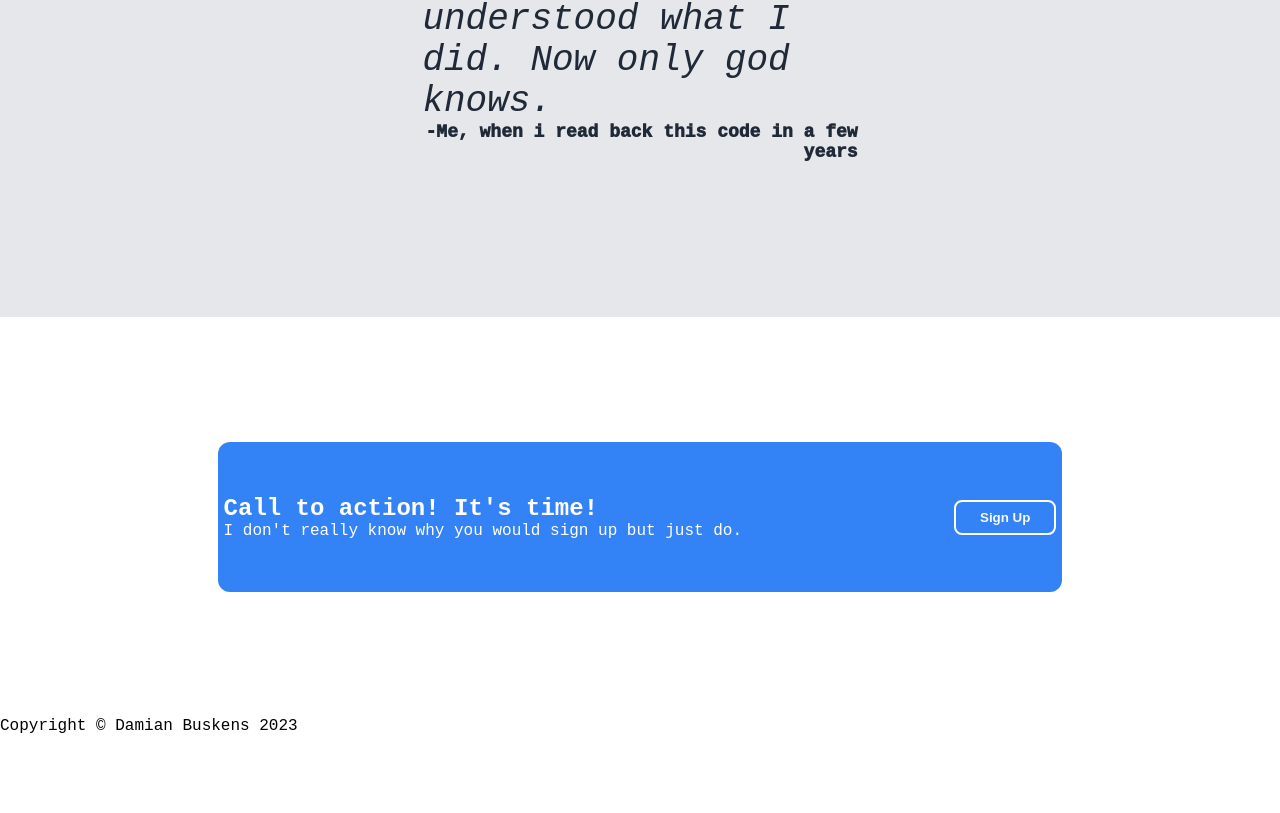
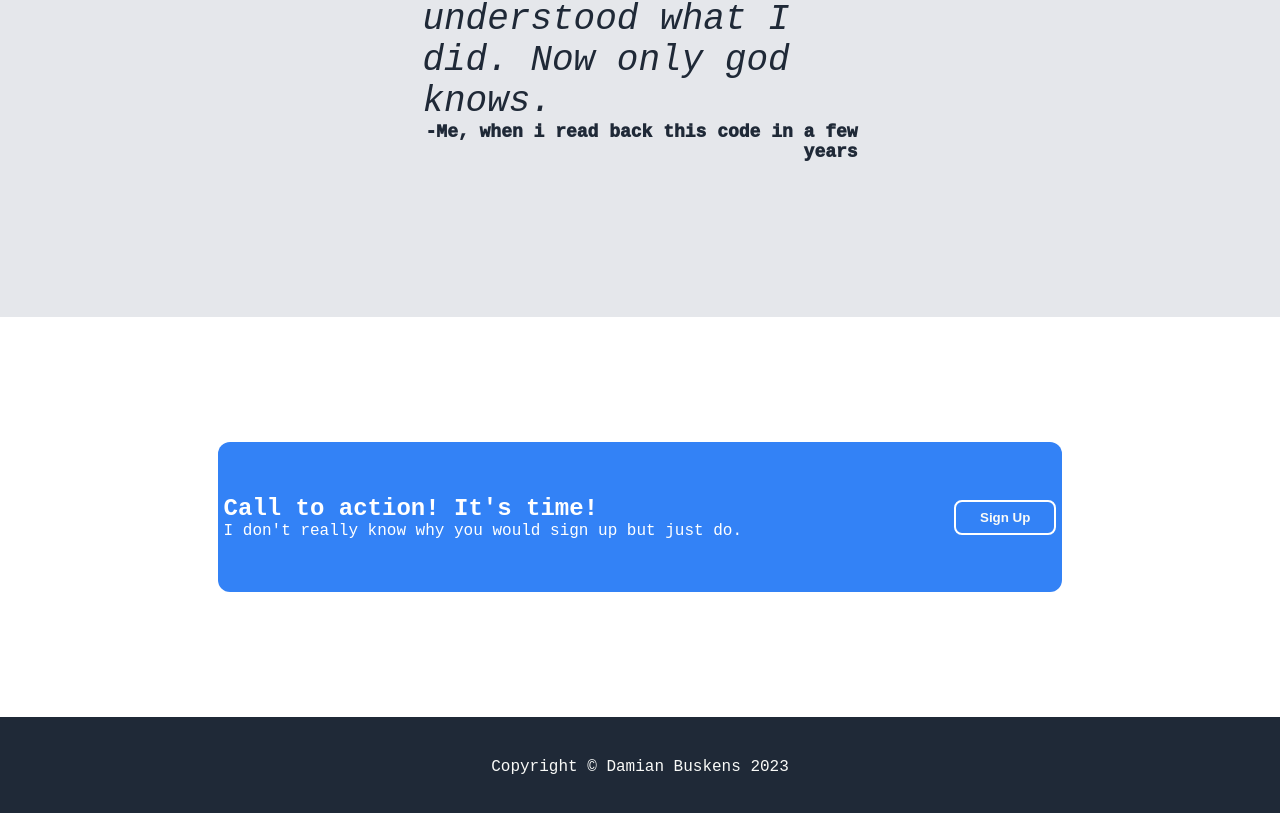
Before and after one commit to Damianen/Landing-page, a plain HTML site: page index.html in a window 1280 px wide. Shown: the part 1433-2246 px from the top of the page. Before the commit the page ends 2168 px from the top, so only its background shows below. Drawn offline with Linux system fonts and the light colour scheme.

Commit message:
add style to the footer

```diff
--- a/style.css
+++ b/style.css
@@ -178,3 +178,15 @@ button {
     font-size: 24px;
     font-weight: 700;
 }
+
+/* footer */
+
+.footer {
+    display: flex;
+    justify-content: center;
+    align-items: center;
+    background-color: #1f2937;
+    text-align: center;
+    color: #f9faf8;
+    height: 100px;
+}
```
